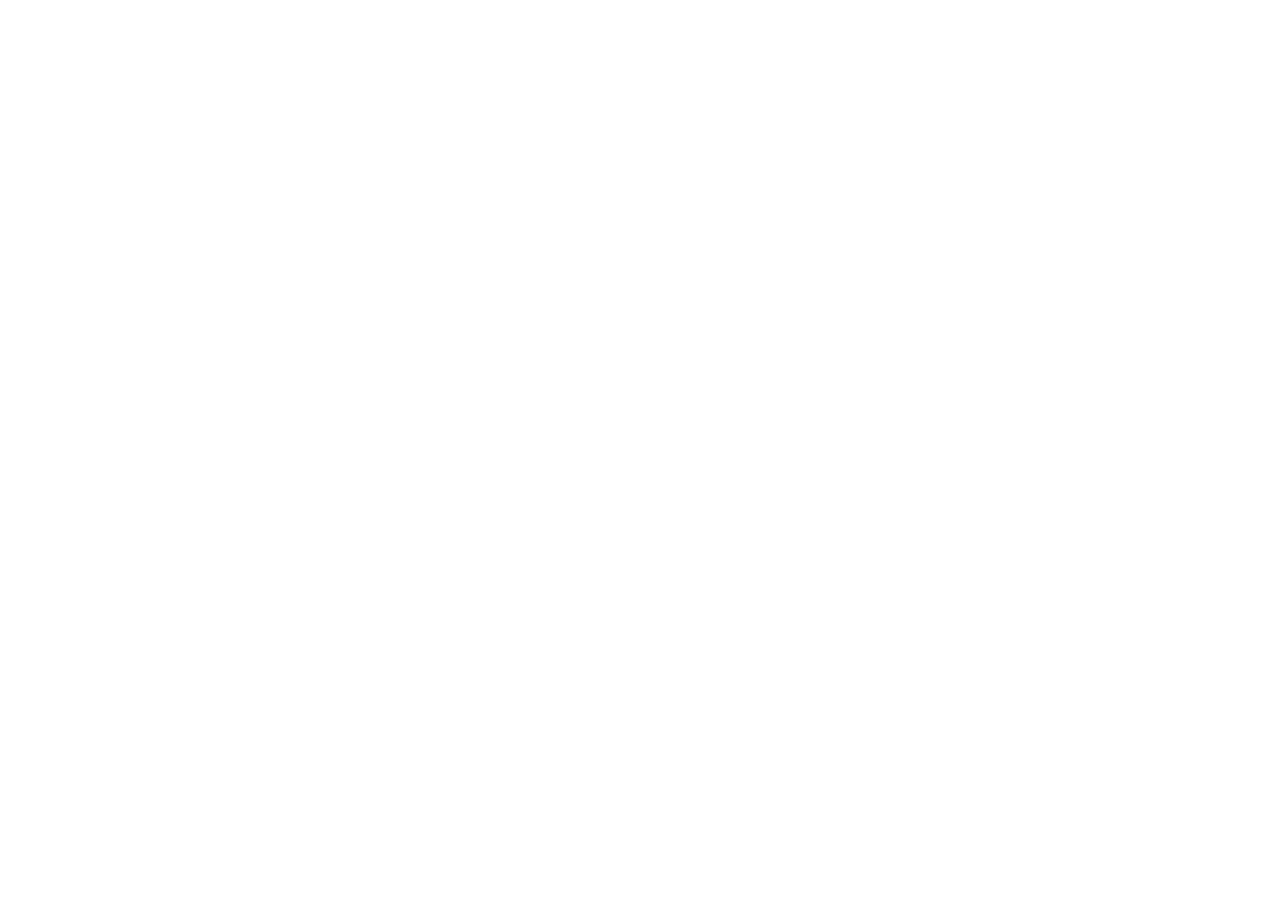
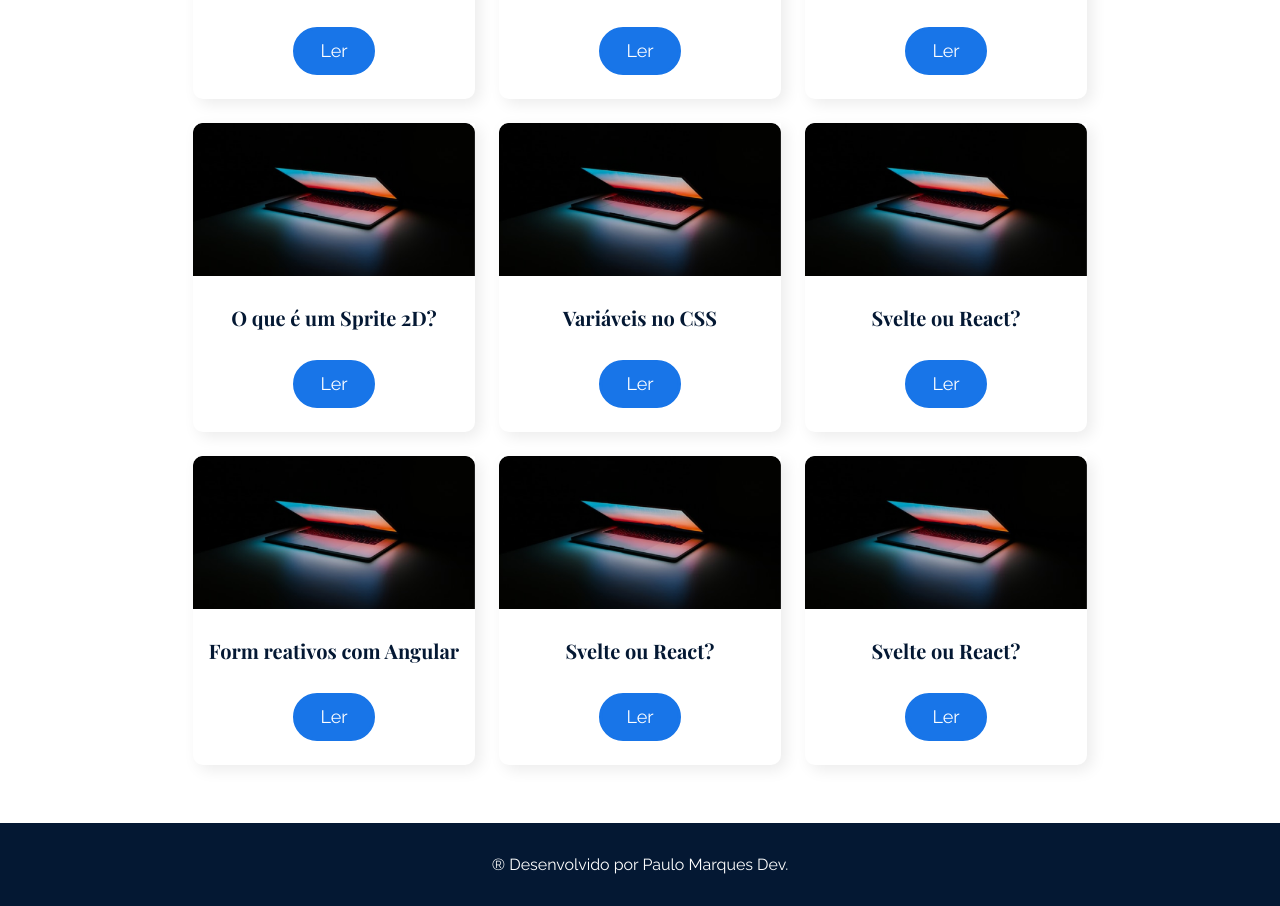
Before and after one commit to paulomarquesdev/ola-mundo, a React (Create React App) app: page / in a window 1280 px wide. Shown: the part 820-1726 px from the top of the page. Before the commit the page ends 800 px from the top, so only its background shows below. Built offline with nearby package versions, Linux system fonts and the light colour scheme.

Commit message:
Inclusão - Componentes { Post, Footer }

```diff
--- /dev/null
+++ b/src/components/Footer/index.jsx
@@ -0,0 +1,10 @@
+import React from 'react';
+import { Container } from './style';
+
+export function Footer() {
+  return (
+    <Container>
+        <p>&#174; Desenvolvido por <a href='http://github.com/paulomarquesdev/' target="_blank" rel="noreferrer">Paulo Marques Dev</a>.</p>
+    </Container>
+  );
+}
--- /dev/null
+++ b/src/components/Footer/style.js
@@ -0,0 +1,15 @@
+import styled from "styled-components";
+
+export const Container = styled.footer`
+    background-color: var(--blueDark);
+    color: var(--white);
+    padding: 2rem 0;
+    display: flex;
+    justify-content: center;
+    align-items: center;
+    column-gap: .5rem;
+
+    a:hover {
+        text-decoration: underline;
+    }
+`;
--- /dev/null
+++ b/src/components/Post/index.jsx
@@ -0,0 +1,17 @@
+import React from 'react'
+import { Container } from './style';
+import postImg from '../../assets/posts/1/capa.png';
+
+export function Post({ post }) {
+  return (
+    <Container>
+        <img
+            src={postImg}
+            // src={`/assets/posts/${post.id}/capa.png`}
+            alt="Imagem de capa do post"
+        />
+        <h2>{post.title}</h2>
+        <button>Ler</button>
+    </Container>
+  )
+}
--- /dev/null
+++ b/src/components/Post/style.js
@@ -0,0 +1,57 @@
+import styled from 'styled-components';
+
+export const Container = styled.div`
+    text-align: center;
+    width: 282px;
+    box-shadow: 5px 5px 15px rgba(0, 0, 0, 0.08);
+    border-radius: 0px 0px 10px 10px;
+    padding-bottom: 1.5rem;
+    transition: transform .2s;
+
+    &:hover {
+        transform: translate(0, -1rem);
+    }
+
+    img {
+        width: 100%;
+    }
+
+    h2 {
+        font-family: var(--fontSecondary);
+        font-size: 1.25rem;
+        color: var(--blueDark);
+        line-height: 1.75rem;
+        margin: 1.5rem 0 1.75rem;
+    }
+
+    button {
+        display: inline-block;
+        border-radius: 24px;
+        padding: 0.75rem 1.5rem;
+        font-size: 1.125rem;
+        line-height: 1.125rem;
+        background-color: var(--blue);
+        color: var(--white);
+        border: 3px solid var(--blue);
+        cursor: pointer;
+        transition: 0.2s;
+    }
+
+    button:hover {
+        border: 3px solid var(--blueDark);
+    }
+
+
+    @media (max-width: 1100px) {
+        width: 336px;
+
+        h2 {
+            font-weight: 600;
+        }
+
+        button {
+            padding: 0.6875rem 1.5rem;
+            font-size: 1.375rem;
+        }
+    }
+`;
--- a/src/pages/Home/index.jsx
+++ b/src/pages/Home/index.jsx
@@ -1,11 +1,24 @@
+import React from 'react'
 import { Banner } from 'components/Banner'
-import React from 'react'
+import { Post } from 'components/Post';
+import { Posts } from './style';
+import posts from '../../json/posts.json';
 
 export function Home() {
   return (
     <main>
       <Banner />
-
+      <Posts>
+        <ul className='posts'>
+          {posts.map((post) => {
+            return (
+              <li key={post.id}>
+                <Post post={post} />
+              </li>
+            )
+          })}
+        </ul>
+      </Posts>
     </main>
   );
 }
--- a/src/pages/Home/style.js
+++ b/src/pages/Home/style.js
@@ -0,0 +1,25 @@
+import styled from 'styled-components';
+
+export const Posts = styled.section`
+    ul {
+        padding: 0 6vw 3.625rem;
+        display: flex;
+        justify-content: center;
+        flex-wrap: wrap;
+        gap: 1.5rem;
+        margin-top: -2.5rem;
+    }
+
+    @media (max-width: 1100px) {
+        ul {
+            margin-top: 0;
+            padding: 2rem 1.5rem 3.625rem;
+        }
+    }
+
+    @media (max-width: 744px) {
+        ul {
+            padding: 2rem 1rem 3rem;
+        }
+    }
+`;
--- a/src/routes.js
+++ b/src/routes.js
@@ -8,6 +8,7 @@
 import { AboutMe } from "pages/AboutMe";
 import { Page404 } from "pages/Page404";
 import { Menu } from 'components/Menu';
+import { Footer } from 'components/Footer';
 
 export function RoutesApp() {
   return (
@@ -19,6 +20,8 @@
             <Route path="/sobremim" element={<AboutMe />} />
             <Route path="*" element={<Page404 />} />
         </Routes>
+
+        <Footer />
     </BrowserRouter>
   )
 }
```
